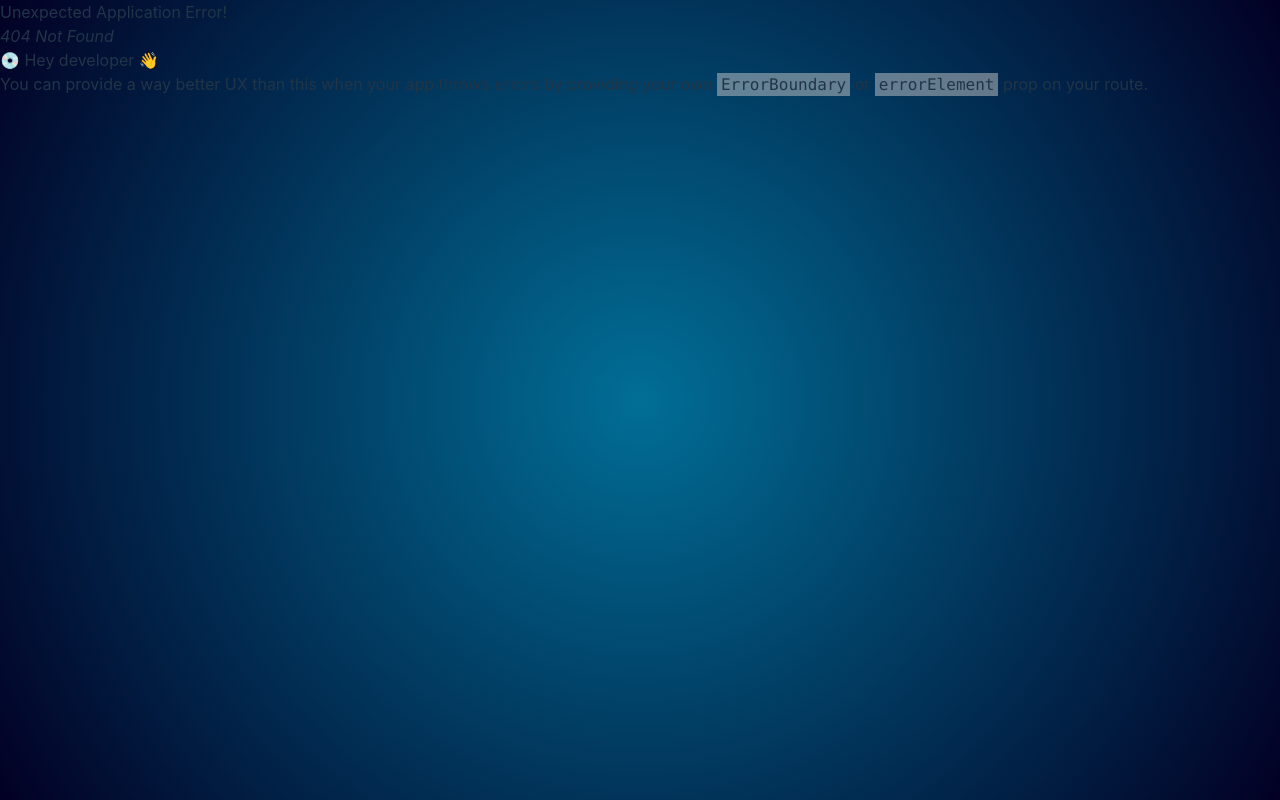
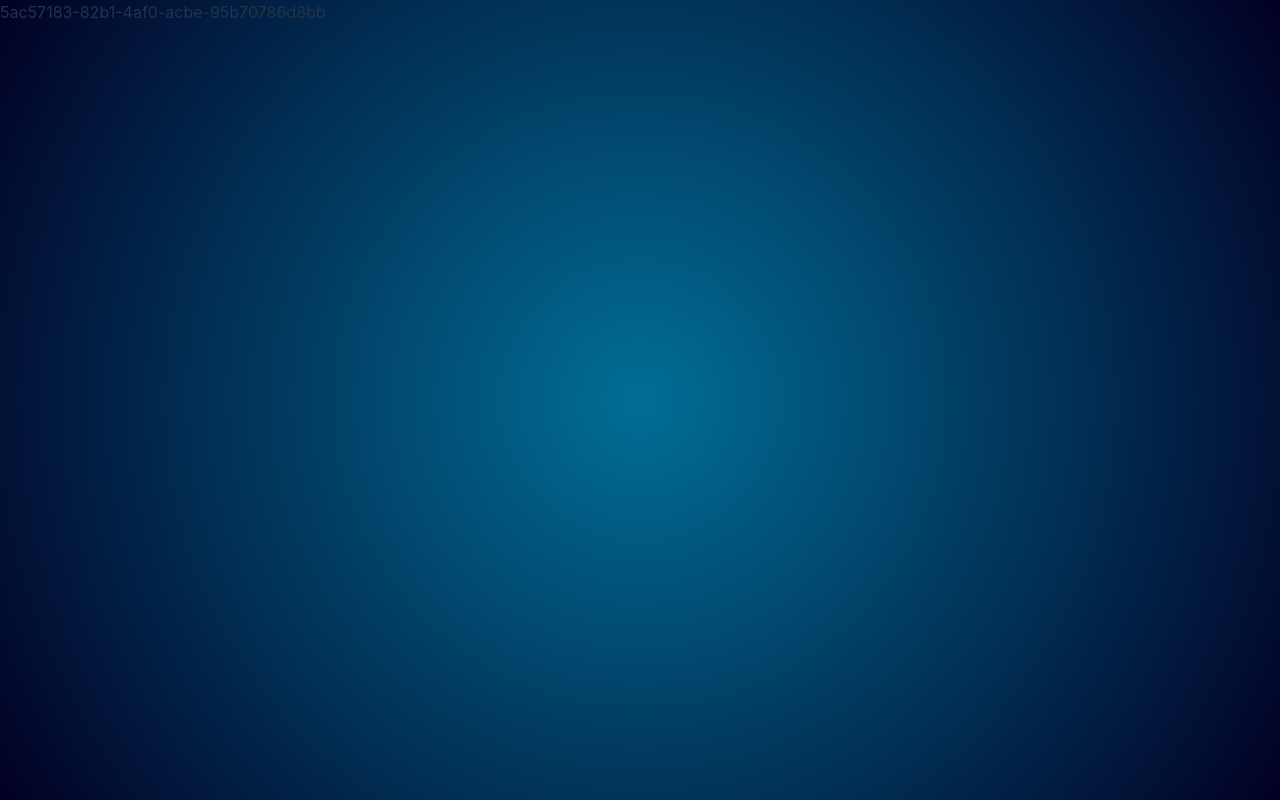
Before and after one commit to Aarkhez/SoloQChallenge, a React (Vite) app: page /riot.txt in a window 1280 px wide. Before the commit this address had no page. Built offline with nearby package versions, Linux system fonts and the light colour scheme.

Commit message:
riot key

```diff
--- a/package.json
+++ b/package.json
@@ -15,7 +15,7 @@
     "express": "^4.21.0",
     "react": "^18.3.1",
     "react-dom": "^18.3.1",
-    "react-router-dom": "^6.26.2",
+    "react-router-dom": "^6.27.0",
     "react-toastify": "^10.0.5"
   },
   "devDependencies": {
--- a/src/main.tsx
+++ b/src/main.tsx
@@ -2,6 +2,7 @@ import React from "react";
 import ReactDOM from "react-dom/client";
 import "./index.css";
 import App from "./App.tsx";
+import RiotPage from "./pages/RiotPage.tsx";
 
 import { createBrowserRouter, RouterProvider } from "react-router-dom";
 import DataPage from "./pages/DataPage.tsx";
@@ -12,6 +13,7 @@ const router = createBrowserRouter([
     element: <App />,
     children: [
       { path: "/", element: <DataPage /> },
+      { path: "/riot.txt", element: <RiotPage /> },
     ],
   },
 ]);
--- /dev/null
+++ b/src/pages/RiotPage.tsx
@@ -0,0 +1,9 @@
+const RiotPage = () => {
+  return (
+    <div>
+    5ac57183-82b1-4af0-acbe-95b70786d8bb
+    </div>
+  );
+};
+
+export default RiotPage;
```
Also changed, not shown: src/pages/riot.txt (added), 1 other file (tests, documents, lock files or other folders).
